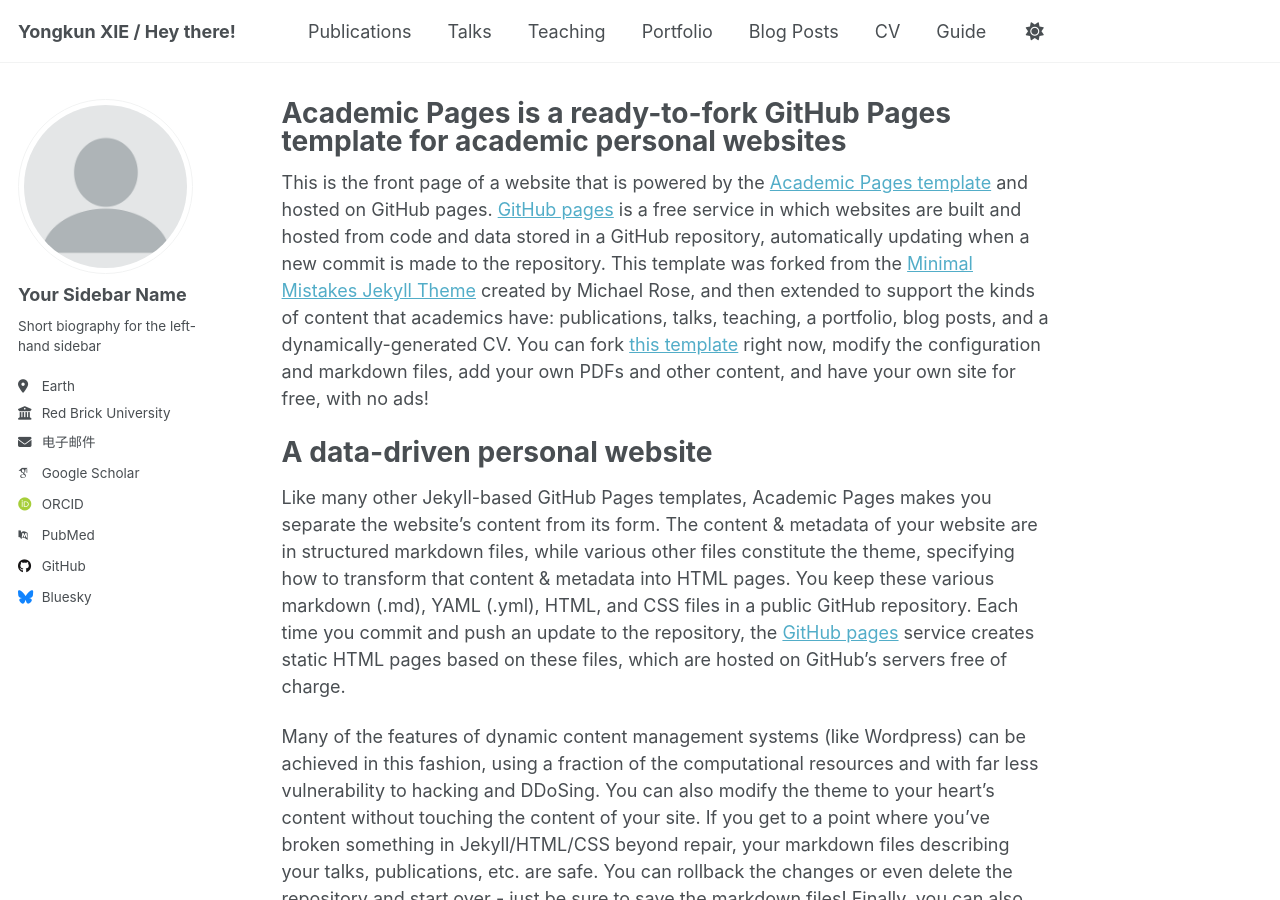
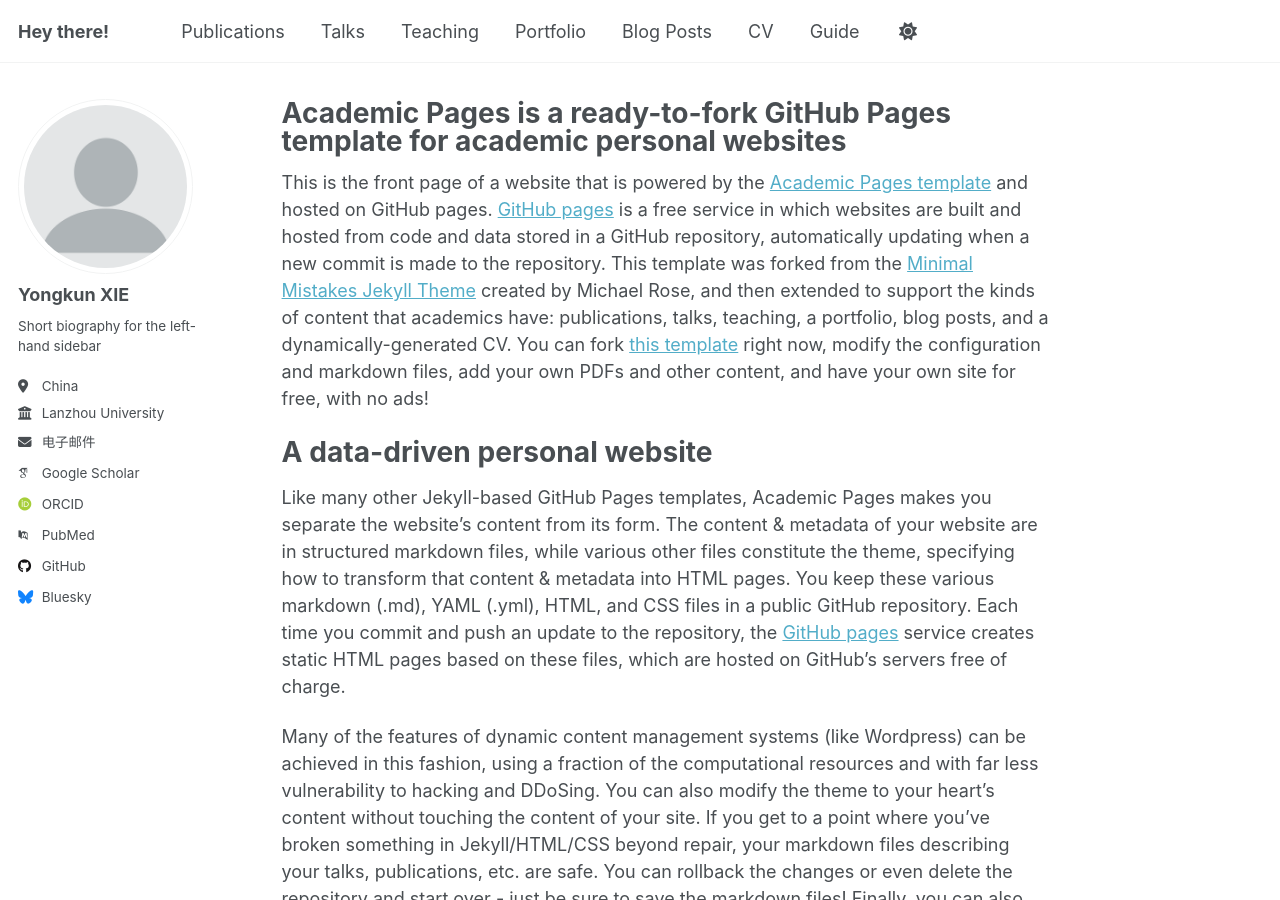
Before and after one commit to yongkunxie/yongkunxie.github.io, a Jekyll site: the page built from _pages/about.md, in a window 1280 px wide and 900 px high. Built offline with Jekyll 4.4.1, drawn with Linux system fonts in a browser that asks for light colours; some web fonts are replaced.

Commit message:
Update _config.yml

```diff
--- a/_config.yml
+++ b/_config.yml
@@ -9,11 +9,11 @@
 # Basic Site Settings
 locale                   : "zh-CN"
 site_theme               : "default"
-title                    : "Yongkun XIE / Hey there!"
+title                    : "Hey there!"
 title_separator          : "-"
 name                     : &name "Yongkun Xie"
 description              : &description "personal description"
-url                      : https://academicpages.github.io # the base hostname & protocol for your site e.g. "https://[your GitHub username].github.io"
+url                      : "https://yongkunxie.github.io"
 baseurl                  : "" # the subpath of your site, e.g. "/blog"
 repository               : "academicpages/academicpages.github.io"
 
@@ -23,13 +23,13 @@ repository               : "academicpages/academicpages.github.io"
 author:
   # Biographic information
   avatar           : "profile.png"
-  name             : "Your Sidebar Name"
+  name             : "Yongkun XIE"
   pronouns         : # example: "she/her"
   bio              : "Short biography for the left-hand sidebar"
-  location         : "Earth"
-  employer         : "Red Brick University"
+  location         : "China"
+  employer         : "Lanzhou University"
   uri              : # URL
-  email            : "none@example.org"
+  email            : "xieyk@lzu.edu.cn"
 
   # Academic websites
   arxiv            : # URL - Update with the correct link to your profile
```
